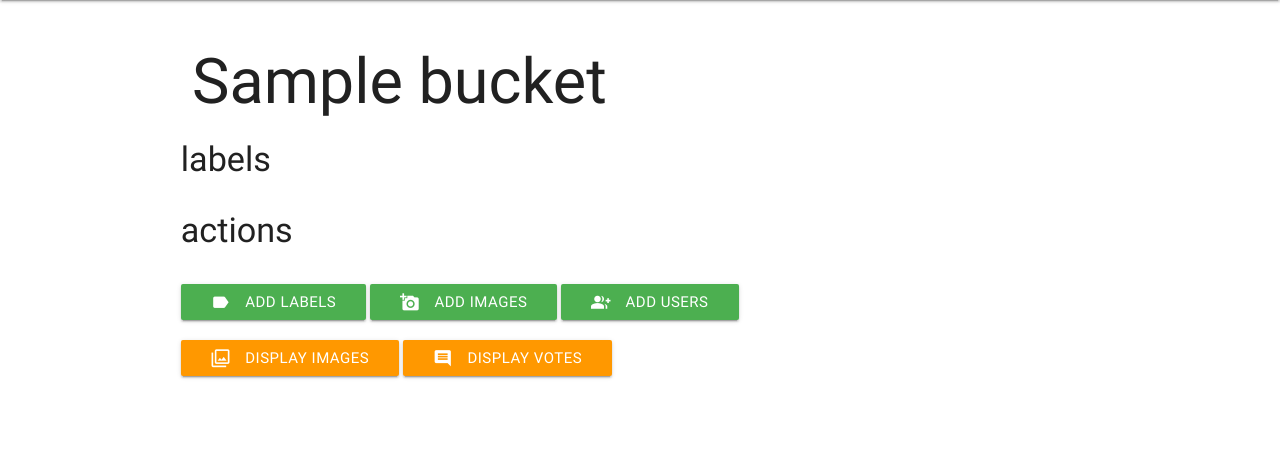
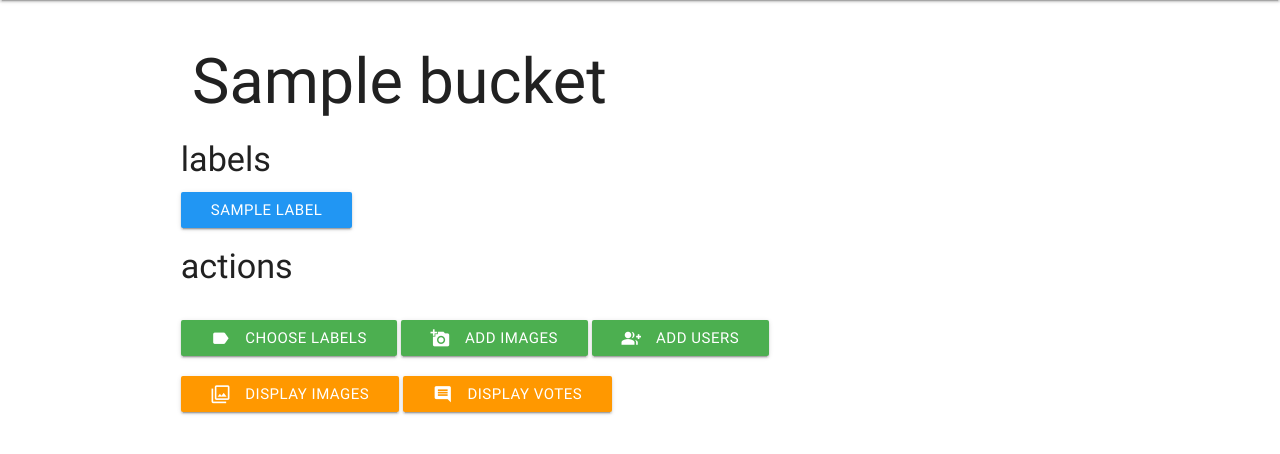
Before and after one commit to sebastienharinck/classification, a Django app: page /buckets/1/ in a window 1280 px wide. Shown: the part 64-518 px from the top of the page. Run offline with Django 3.2, Linux system fonts and the light colour scheme; a user stored in the database is signed in; tables that the repository leaves empty hold one stand-in row (values such as "Sample post"); some libraries are stand-ins or nearby versions.

Commit message:
enable labels from project in bucket

```diff
--- a/src/buckets/templates/buckets/bucket_detail.html
+++ b/src/buckets/templates/buckets/bucket_detail.html
@@ -2,24 +2,24 @@
 
 {% block content %}
 
-    <h1>{{ object.name }}</h1>
+    <h1>{{ bucket.name }}</h1>
     <div class="row">
         <h4>labels</h4>
-        {% for label in object.label_set.all %}
-            <a class="btn blue" href="{% url 'buckets:vote_by_labels' bucket=label.bucket.id label=label.id %}">{{ label.name }}</a>
+        {% for label in bucket.labels.all %}
+            <a class="btn blue" href="#">{{ label.name }}</a>
         {% endfor %}
     </div>
     <div class="row">
         <h4>actions</h4>
     </div>
     <div class="row">
-        <a class="btn green" href="{% url 'buckets:add_labels' object.id %}"><i class="material-icons left">label</i>add labels</a>
-        <a class="btn green" href="{% url 'buckets:add_images' object.id %}"><i class="material-icons left">add_a_photo</i>add images</a>
-        <a class="btn green" href="{% url 'buckets:invite_user' object.id %}"><i class="material-icons left">group_add</i>add users</a>
+        <a class="btn green" href="{% url 'buckets:add_labels' bucket.id %}"><i class="material-icons left">label</i>choose labels</a>
+        <a class="btn green" href="{% url 'buckets:add_images' bucket.id %}"><i class="material-icons left">add_a_photo</i>add images</a>
+        <a class="btn green" href="{% url 'buckets:invite_user' bucket.id %}"><i class="material-icons left">group_add</i>add users</a>
     </div>
     <div class="row">
-        <a class="btn orange" href="{% url 'buckets:images' object.id %}"><i class="material-icons left">filter</i>Display images</a>
-        <a class="btn orange" href="{% url 'buckets:votes' object.id %}"><i class="material-icons left">comment</i>Display votes</a>
+        <a class="btn orange" href="{% url 'buckets:images' bucket.id %}"><i class="material-icons left">filter</i>Display images</a>
+        <a class="btn orange" href="{% url 'buckets:votes' bucket.id %}"><i class="material-icons left">comment</i>Display votes</a>
     </div>
 
 {% endblock %}
--- a/src/buckets/views.py
+++ b/src/buckets/views.py
@@ -1,6 +1,6 @@
 from django.contrib.auth.mixins import LoginRequiredMixin
 from django.http import HttpResponseForbidden
-from django.views.generic import DetailView, ListView, CreateView, FormView
+from django.views.generic import DetailView, ListView, CreateView, FormView, UpdateView
 from django.shortcuts import reverse
 
 from .forms import *
@@ -23,13 +23,6 @@ class BucketsListView(LoginRequiredMixin, ListView):
 class BucketDetailView(LoginRequiredMixin, DetailView):
     model = Bucket
 
-    def get_context_data(self, *args, **kwargs):
-        context = super(BucketDetailView, self).get_context_data(*args, **kwargs)
-        bucket = Bucket.objects.get(pk=self.kwargs.get('pk'))
-        context['images'] = Image.objects.filter(bucket=bucket.id)[0:20]
-        context['votes'] = Vote.objects.filter(label__bucket=self.kwargs.get('pk'))[0:20]
-        return context
-
 
 class BucketCreateView(LoginRequiredMixin, CreateView):
     model = Bucket
@@ -49,32 +42,13 @@ class BucketCreateView(LoginRequiredMixin, CreateView):
         return reverse('buckets:list')
 
 
-class BucketAddLabelsView(LoginRequiredMixin, CreateView):
-    model = Label
+class BucketAddLabelsView(LoginRequiredMixin, UpdateView):
+    model = Bucket
     form_class = BucketAddLabelsForm
     template_name = 'buckets/bucket_form.html'
 
-    def form_valid(self, form):
-        obj = form.save(commit=False)
-        bucket = Bucket.objects.filter(pk=self.kwargs.get('pk'), user=self.request.user)
-        if not bucket.exists():
-            return HttpResponseForbidden()
-        obj.bucket = bucket.first()
-        return super(BucketAddLabelsView, self).form_valid(form)
-
-    def get_form_kwargs(self):
-        kwargs = super(BucketAddLabelsView, self).get_form_kwargs()
-        bucket = Bucket.objects.filter(pk=self.kwargs.get('pk'), user=self.request.user)
-        kwargs['bucket'] = bucket.first()
-        return kwargs
-
     def get_success_url(self):
         return reverse('buckets:detail', args=(self.kwargs.get('pk'),))
-
-    def get_context_data(self, *args, **kwargs):
-        context = super().get_context_data(*args, **kwargs)
-        context['bucket'] = Bucket.objects.get(pk=self.kwargs.get('pk'))
-        return context
 
 
 class VoteByLabelsView(LoginRequiredMixin, FormView):
```
Also changed, not shown: src/buckets/forms.py (+4 -3 lines).
